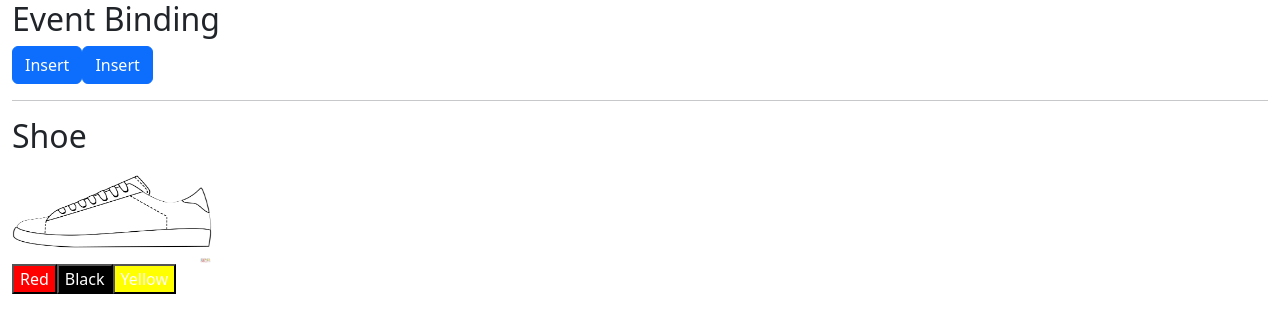
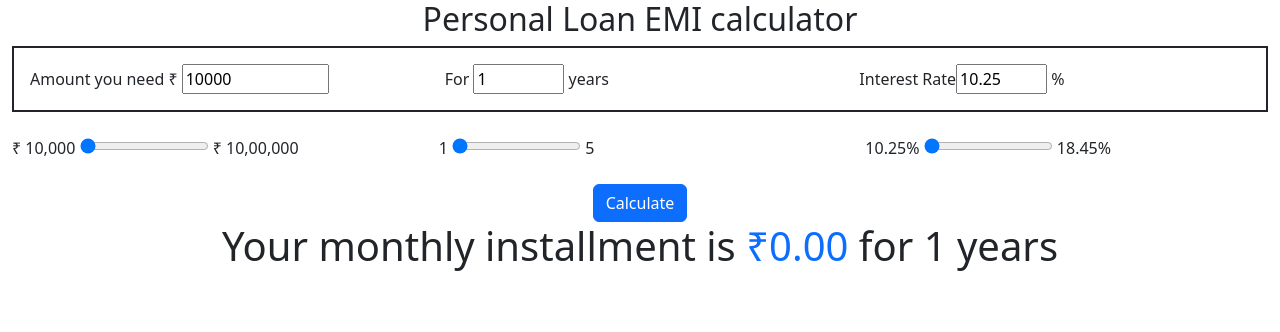
Before and after one commit to ravidmahajan/angular-workspace, an Angular app: page / in a window 1280 px wide. Shown: the top 332 px of the page. Built offline with nearby package versions, Linux system fonts and the light colour scheme.

Commit message:
Your monthly installment is <span class=text-primary> {{EMI | currency: 'INR'}}</span> for {{n}} years

```diff
--- /dev/null
+++ b/projects/shopping/src/app/components/emi/emi.component.html
@@ -0,0 +1,35 @@
+<div class="container-fluid">
+    <h2 class="text-center">Personal Loan EMI calculator</h2>
+    <div class="border border-2 border-dark p-3">
+        <div class="row">
+            <div class="col">
+                Amount you need &#8377; <input type="text" size="10" [value]="P">
+            </div>
+            <div class="col">
+                For <input type="text" size="4" [value]="n"> years
+            </div>
+            <div class="col">
+                Interest Rate<input type="text" size="4" [value]="r"> %
+            </div>
+        </div>
+    </div>
+    <div class="row mt-4">
+        <div class="col">
+            &#8377; 10,000 <input type="range" value="10000" min="10000" max="1000000" (change)="AmountChange($event)"> &#8377; 10,00,000
+        </div>
+        <div class="col">
+            1 <input type="range" value="1" min="1" max="5" (change)="YearChange($event)"> 5
+        </div>
+        <div class="col">
+            10.25% <input type="range" value="10.25" min="10.25" step="0.1" max="18.45" (change)="RateChange($event)"> 18.45%
+        </div>
+    </div>
+    <div class="row mt-4">
+        <div class="col text-center">
+            <button class="btn btn-primary" (click)="CalculateClick()">Calculate</button>
+        </div>
+    </div>
+    <h1 class="text-center">
+        Your monthly installment is <span class="text-primary"> {{EMI | currency: 'INR'}}</span> for {{n}} years
+    </h1>
+</div>
--- /dev/null
+++ b/projects/shopping/src/app/components/emi/emi.component.ts
@@ -0,0 +1,32 @@
+import { Component } from '@angular/core';
+
+@Component({
+  selector: 'app-emi',
+  templateUrl: './emi.component.html',
+  styleUrl: './emi.component.css'
+})
+export class EmiComponent {
+  public P:number = 10000;
+  public r:number = 10.25;
+  public n: number = 1;
+  public EMI: number = 0;
+
+  public AmountChange(e: any) {
+    this.P = e.target.value;
+  }
+
+  public YearChange(e: any) {
+    this.n = e.target.value;
+  }
+
+  public RateChange(e: any) {
+    this.r = e.target.value;
+  }
+
+  public CalculateClick(){
+    let r = this.r / 12 / 100;
+    let n = this.n * 12;
+    alert(`Period: ${n}\nRate: ${r}`);
+    this.EMI = (this.P * r * Math.pow(1+ r, n)) / Math.pow(1+ r, n) - 1;
+  }
+}
--- a/projects/shopping/src/app/components/event-binding/event-binding.component.html
+++ b/projects/shopping/src/app/components/event-binding/event-binding.component.html
@@ -25,12 +25,13 @@
 <h2>Register user</h2>
 <dl>
     <dt>User Name</dt>
-    <dd><input type="text" (keyup)="VerifyUser($event)"></dd>
+    <dd><input type="text" (keyup)="VerifyUser($event)"  (blur)="VerifyRequired($event)"></dd>
     <dd [ngClass]="{'text-danger': isInvalid, 'text-success': true}">{{userError}}</dd>
     <dt>Password</dt>
-    <dd><input type="password" (keypress)="VerifyPassword($event)"></dd>
+    <dd><input type="password" (keypress)="VerifyPassword($event)" (focus)="PasswordFocus()" (focus)="PasswordBlur()"></dd>
     <dd class="text-warning" *ngIf="isPwdWarnVisible">
         <span class="bi bi-exclamation-triangle-fill"></span> CAPS ON
     </dd>
+    <dd>{{pwdError}}</dd>
 </dl>
 </div>
--- a/projects/shopping/src/app/components/event-binding/event-binding.component.ts
+++ b/projects/shopping/src/app/components/event-binding/event-binding.component.ts
@@ -66,8 +66,8 @@
 
   public userError = '';
   public isInvalid: boolean = false;
-
-  public isPwdWarnVisible = false;
+  public pwdError: string = '';
+  public isPwdWarnVisible: boolean = false;
 
   public VerifyUser(e: any) {
     for(var user of this.users){
@@ -89,4 +89,21 @@
     }
   }
 
+  public VerifyRequired(e: any){
+    if(e.target.value == ''){
+      this.userError = 'Required Field';
+      this.isInvalid = true;
+    } else {
+      this.userError = '';
+    }
+  }
+
+  public PasswordFocus(){
+    this.pwdError = 'Caps Not Allowed';
+  }
+
+  public PasswordBlur(){
+    this.pwdError = '';
+  }
+
 }
--- a/projects/shopping/src/index.html
+++ b/projects/shopping/src/index.html
@@ -20,6 +20,7 @@
 <!-- <app-for-demo></app-for-demo> -->
 <!-- <app-shopper-template></app-shopper-template> -->
 <!-- <app-class-binding></app-class-binding> -->
-<app-event-binding></app-event-binding>
+<!-- <app-event-binding></app-event-binding> -->
+<app-emi></app-emi>
 </body>
 </html>
```
Also changed, not shown: projects/shopping/src/app/app.module.ts (+5 -2 lines), projects/shopping/src/app/components/emi/emi.component.css (added).
